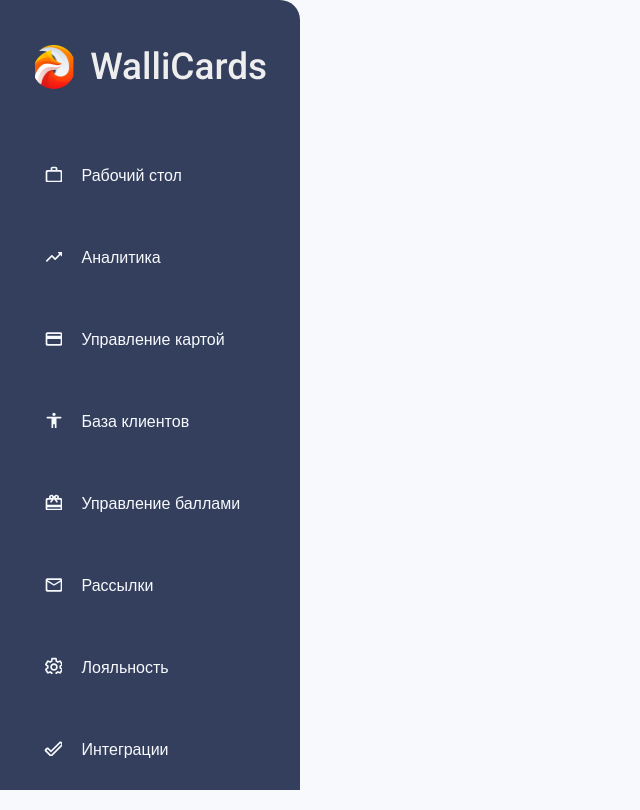
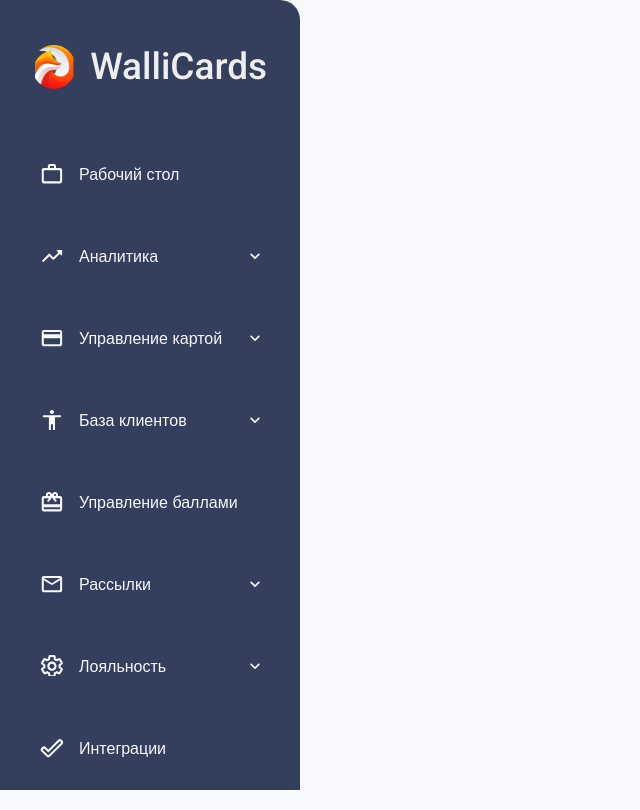
Before and after one commit to andreichayeuski/fox-cards, a Vue app: page / in a window 1280 px wide. Shown: the whole page, without its empty margins (0-640 px from the left). Built offline with nearby package versions, Linux system fonts and the light colour scheme.

Commit message:
Correct arrows on side bar

```diff
--- a/src/components/common/sideBar/Tabs.vue
+++ b/src/components/common/sideBar/Tabs.vue
@@ -1,8 +1,16 @@
 <template>
   <div>
     <div class="tab" ref="menu" @click="openClose">
-      <Icons class="side-bar-icon" width="18" height="17" viewBox="0 0 18 17" :icon-name="item.icon" />
-      <span> {{ item.label }} </span>
+      <span class="side-bar-icon">
+        <Icons
+          width="27"
+          height="22"
+          viewBox="0 0 16 18"
+          :icon-name="item.icon"
+        />
+      </span>
+      <span class="side-bar-text"> {{ item.label }} </span>
+      <Arrows class="side-bar-arrow" :arrow-name="arrowName" v-show="item.children.length > 0" />
     </div>
     <section
       class="option"
@@ -11,23 +19,29 @@
       v-show="isOpen"
     >
       <a href="https://duckduckgo.com">{{ label }} </a>
-      <span class="arrow"> {{ cssIcon }} </span>
     </section>
   </div>
 </template>
 
 <script>
 import Icons from "@/utils/components/icons/Icons.vue";
+import Arrows from "@/utils/components/arrows/Arrows.vue";
 
 export default {
   components: {
-    Icons
+    Icons,
+    Arrows,
   },
   props: ["item"], // Menu title from the parent
   data() {
     return {
       isOpen: false, // Variable if the menu is open or closed
     };
+  },
+  computed: {
+    arrowName: function () {
+      return this.isOpen ? "arrow-up-light" : "arrow-down-light";
+    },
   },
   methods: {
     openClose() {
--- a/src/styles/main.scss
+++ b/src/styles/main.scss
@@ -41,20 +41,31 @@ body {
     line-height: 22px;
     /* identical to box height */
 
-    .side-bar-icon {
-        font-size: 1.5rem;
-        transform: translateY(-0.125rem);
-        line-height: 1;
-        margin-right: 20px;
-        vertical-align: middle;
-    }
-
     .tab {
         width: 250px;
         height: 42px;
         margin: 20px 26px;
-        padding: 10px 17.5px;
-        gap: 0.6em;
+        padding: 10px;
+        gap: 1em;
+        display: flex;
+
+        .side-bar-icon {
+            font-size: 1.5rem;
+            transform: translateY(-0.125rem);
+            line-height: 1;
+            vertical-align: middle;
+            display: inline-block;
+        }
+
+        .side-bar-arrow {
+            vertical-align: middle;
+        }
+
+        .side-bar-text {
+            min-width: 150px;
+            vertical-align: middle;
+            display: inline-block;
+        }
 
         span {
             vertical-align: middle;
--- a/src/utils/components/icons/IconBase.vue
+++ b/src/utils/components/BaseSvg.vue
@@ -7,7 +7,6 @@
     :aria-labelledby="iconName"
     role="presentation"
   >
-    <title :id="iconName" lang="en">{{ iconName }} icon</title>
     <g :fill="iconColor">
       <slot />
     </g>
--- /dev/null
+++ b/src/utils/components/arrows/Arrows.vue
@@ -0,0 +1,48 @@
+<template>
+  <base-svg icon-name="iconName"><Component :is="arrowName" /></base-svg>
+</template>
+
+<script>
+import BaseSvg from "@/utils/components/BaseSvg.vue";
+import ArrowDownDark from "@/utils/components/arrows/vue/ArrowDownDark.vue";
+import ArrowDownLight from "@/utils/components/arrows/vue/ArrowDownLight.vue";
+import ArrowFilterDown from "@/utils/components/arrows/vue/ArrowFilterDown.vue";
+import ArrowFilterUp from "@/utils/components/arrows/vue/ArrowFilterUp.vue";
+import ArrowLeftDark from "@/utils/components/arrows/vue/ArrowLeftDark.vue";
+import ArrowLeftLight from "@/utils/components/arrows/vue/ArrowLeftLight.vue";
+import ArrowRightDark from "@/utils/components/arrows/vue/ArrowRightDark.vue";
+import ArrowRightLight from "@/utils/components/arrows/vue/ArrowRightLight.vue";
+import ArrowUpDark from "@/utils/components/arrows/vue/ArrowUpDark.vue";
+import ArrowUpLight from "@/utils/components/arrows/vue/ArrowUpLight.vue";
+
+export default {
+  components: {
+    BaseSvg,
+    ArrowDownDark,
+    ArrowDownLight,
+    ArrowFilterDown,
+    ArrowFilterUp,
+    ArrowLeftDark,
+    ArrowLeftLight,
+    ArrowRightDark,
+    ArrowRightLight,
+    ArrowUpDark,
+    ArrowUpLight,
+  },
+  props: ["arrowName"], // Menu title from the parent
+  data() {
+    return {
+      isOpen: false, // Variable if the menu is open or closed
+    };
+  },
+  methods: {
+    openClose() {
+      // Toggle between open or closed ( true || false )
+      this.isOpen = !this.isOpen;
+    },
+    getIconCssClass(icon) {
+      return "side-bar-icon " + icon + "-icon";
+    },
+  },
+};
+</script>
--- a/src/utils/components/icons/Icons.vue
+++ b/src/utils/components/icons/Icons.vue
@@ -1,9 +1,9 @@
 <template>
-  <icon-base icon-name="iconName"><Component :is="iconName" /></icon-base>
+  <base-svg icon-name="iconName"><Component :is="iconName" /></base-svg>
 </template>
 
 <script>
-import IconBase from "@/utils/components/icons/IconBase.vue";
+import BaseSvg from "@/utils/components/BaseSvg.vue";
 import AcceptDefault from "@/utils/components/icons/vue/AcceptDefault.vue";
 import AcceptUsed from "@/utils/components/icons/vue/AcceptUsed.vue";
 import AddDefault from "@/utils/components/icons/vue/AddDefault.vue";
@@ -79,7 +79,7 @@ import WorkSpaceUsed from "@/utils/components/icons/vue/WorkSpaceUsed.vue";
 
 export default {
   components: {
-    IconBase,
+    BaseSvg,
     AcceptDefault,
     AcceptUsed,
     AddDefault,
@@ -151,7 +151,7 @@ export default {
     VisibleDefault,
     VisibleUsed,
     WorkSpaceDefault,
-    WorkSpaceUsed,
+    WorkSpaceUsed
   },
   props: ["iconName"], // Menu title from the parent
   data() {
```
Also changed, not shown: src/utils/components/arrows/ArrowBase.vue (deleted).
